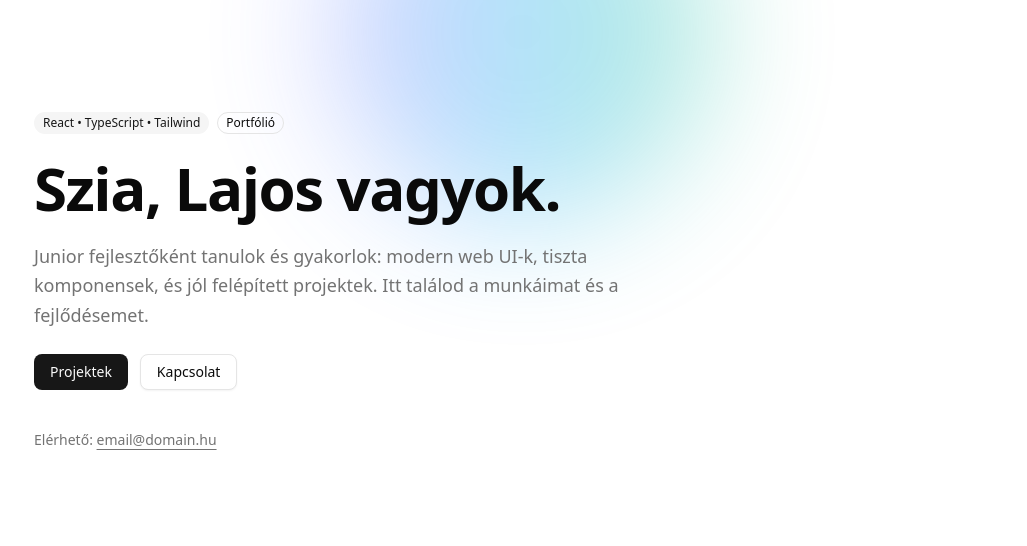
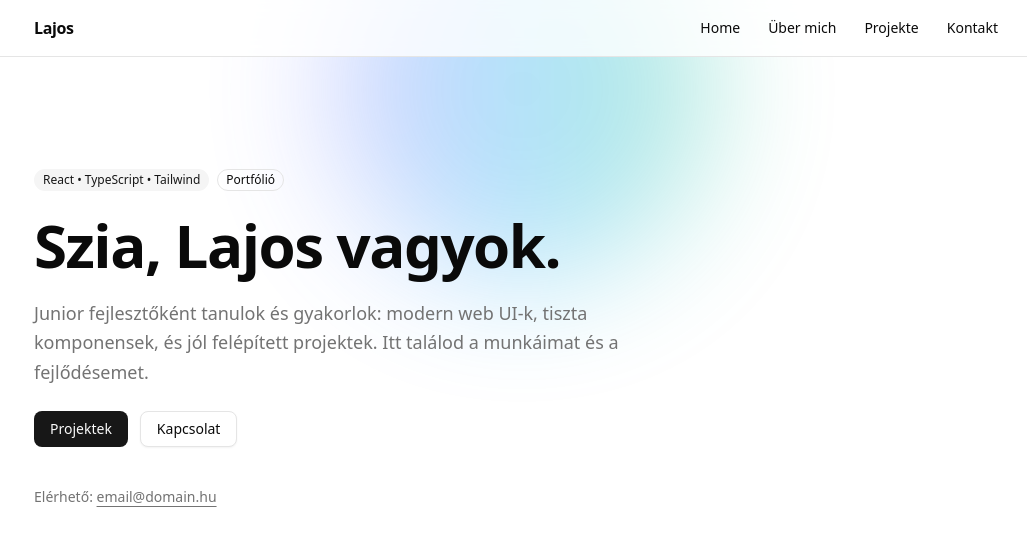
Before and after one commit to Lajos-N/portfolio, a React (Vite) app: page / in a window 1280 px wide. Shown: the top 546 px of the page, without its empty margins (118-1145 px from the left). Built offline with nearby package versions, Linux system fonts and the light colour scheme.

Commit message:
add navbar

```diff
--- a/src/App.tsx
+++ b/src/App.tsx
@@ -1,7 +1,11 @@
+import Navbar from "./components/layout/Navbar";
 import Home from "./pages/Home";
 
-function App() {
-    return <Home />;
+export default function App() {
+    return (
+        <>
+            <Navbar />
+            <Home />
+        </>
+    );
 }
-
-export default App;
--- /dev/null
+++ b/src/components/layout/Navbar.tsx
@@ -0,0 +1,35 @@
+import { Button } from "@/components/ui/button";
+
+const links = [
+    { href: "#home", label: "Home" },
+    { href: "#about", label: "Über mich" },
+    { href: "#projects", label: "Projekte" },
+    { href: "#contact", label: "Kontakt" },
+];
+
+export default function Navbar() {
+    return (
+        <header className="sticky top-0 z-50 border-b bg-background/80 backdrop-blur">
+            <div className="mx-auto flex h-14 max-w-5xl items-center justify-between px-6">
+                <a href="#home" className="font-semibold tracking-tight">
+                    Lajos
+                </a>
+
+                <nav className="hidden items-center gap-1 sm:flex">
+                    {links.map((l) => (
+                        <Button key={l.href} variant="ghost" size="sm" asChild>
+                            <a href={l.href}>{l.label}</a>
+                        </Button>
+                    ))}
+                </nav>
+
+                <div className="sm:hidden">
+                    {/*TODO: später: mobiles Menü (Sheet) */}
+                    <Button variant="outline" size="sm" asChild>
+                        <a href="#contact">Kontakt</a>
+                    </Button>
+                </div>
+            </div>
+        </header>
+    );
+}
--- a/src/index.css
+++ b/src/index.css
@@ -121,3 +121,7 @@
     @apply bg-background text-foreground;
   }
 }
+
+html {
+  scroll-behavior: smooth;
+}
```
